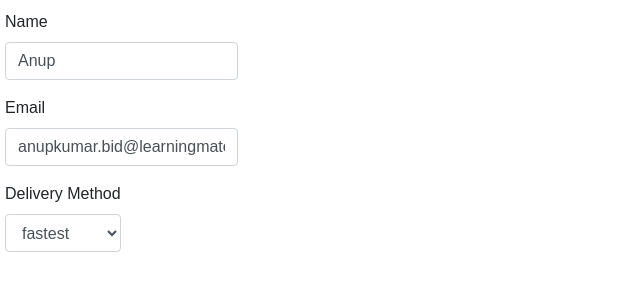
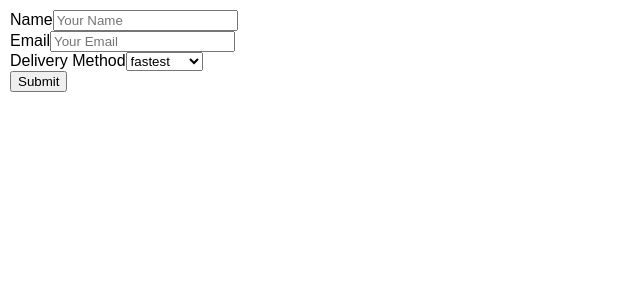
Before and after one commit to anupkrbid-lm/react-form-validation, a React (Create React App) app: page / in a window 1280 px wide. Shown: the top 300 px of the page, without its empty margins (0-640 px from the left). Built offline with nearby package versions, Linux system fonts and the light colour scheme.

Commit message:
Removed Bootstrap

```diff
--- a/package.json
+++ b/package.json
@@ -3,7 +3,6 @@
   "version": "0.1.0",
   "private": true,
   "dependencies": {
-    "bootstrap": "^4.1.3",
     "react": "^16.5.2",
     "react-dom": "^16.5.2",
     "react-scripts": "1.1.5"
--- a/src/App/App.jsx
+++ b/src/App/App.jsx
@@ -17,10 +17,13 @@ class App extends Component {
           name: 'name',
           type: 'text',
           placeholder: 'Your Name',
-          className: 'form-control',
-          value: 'Anup',
+          value: '',
           changed: this.formElementChangeHandler.bind(this)
-        }
+        },
+        validation: {
+          required: true
+        },
+        valid: false
       },
       email: {
         elementType: 'input',
@@ -33,10 +36,13 @@ class App extends Component {
           type: 'text',
           name: 'email',
           placeholder: 'Your Email',
-          className: 'form-control',
-          value: 'anupkumar.bid@learningmate.com',
+          value: '',
           changed: this.formElementChangeHandler.bind(this)
-        }
+        },
+        validation: {
+          required: true
+        },
+        valid: false
       },
       deliveryMethod: {
         elementType: 'select',
@@ -46,7 +52,6 @@ class App extends Component {
         },
         element: {
           id: 'delivery_method',
-          className: 'form-control',
           value: 'fastest',
           name: 'deliveryMethod',
           changed: this.formElementChangeHandler.bind(this),
@@ -54,35 +59,70 @@ class App extends Component {
             { name: 'cheapest', value: 'cheapest' },
             { name: 'fastest', value: 'fastest' }
           ]
-        }
+        },
+        validation: {
+          required: true
+        },
+        valid: true
       }
     }
   };
+
+  checkValidity(value, rules) {
+    let isValid = true;
+
+    if (!rules) {
+        return true;
+    }
+
+    if (rules.required) {
+        isValid = value.trim() !== '' && isValid;
+    }
+
+    if (rules.minLength) {
+        isValid = value.trim().length >= rules.minLength && isValid
+    }
+
+    if (rules.maxLength) {
+        isValid = value.trim().length <= rules.maxLength && isValid
+    }
+
+    if (rules.isEmail) {
+        const pattern = /[a-z0-9!#$%&'*+/=?^_`{|}~-]+(?:\.[a-z0-9!#$%&'*+/=?^_`{|}~-]+)*@(?:[a-z0-9](?:[a-z0-9-]*[a-z0-9])?\.)+[a-z0-9](?:[a-z0-9-]*[a-z0-9])?/;
+        isValid = pattern.test(value) && isValid
+    }
+
+    if (rules.isNumeric) {
+        const pattern = /^\d+$/;
+        isValid = pattern.test(value) && isValid
+    }
+
+    return isValid;
+  }
 
   formElementChangeHandler(event) {
     const updatedForm = {
         ...this.state.form,
         [event.target.name]: {
           ...this.state.form[event.target.name],
+          valid: this.checkValidity(event.target.value, this.state.form[event.target.name].validation),
           element: {
             ...this.state.form[event.target.name].element,
             value: event.target.value
           }
         }
     };
+    console.log(updatedForm[event.target.name]);
+    this.setState({form: updatedForm});
+  }
 
-    this.setState({form: updatedForm});
-    // updatedFormElement.value = event.target.value;
-    // updatedFormElement.valid = this.checkValidity(updatedFormElement.value, updatedFormElement.validation);
-    // updatedFormElement.touched = true;
-    // updatedOrderForm[inputIdentifier] = updatedFormElement;
-
-    // let formIsValid = true;
-    // for (let inputIdentifier in updatedOrderForm) {
-    //     formIsValid = updatedOrderForm[inputIdentifier].valid && formIsValid;
-    // }
-    // this.setState({orderForm: updatedOrderForm, formIsValid: formIsValid});
-
+  formSubmitHandler(event) {
+    event.preventDefault();
+    const form = {};
+    for (let key in this.state.form) {
+      form[key] = this.state.form[key].element.value
+    }
+    console.log(form);
   }
 
   render() {
@@ -93,7 +133,7 @@ class App extends Component {
 
     return (
       <div className="App">
-        <Form>
+        <Form formSubmit={this.formSubmitHandler.bind(this)}>
           {formElements}
         </Form>
       </div>
--- a/src/App/UI/Form/Form.jsx
+++ b/src/App/UI/Form/Form.jsx
@@ -1,8 +1,9 @@
 import React from 'react';
 
 const form = props => (
-    <form>
+    <form onSubmit={props.formSubmit}>
       {props.children}
+      <button type="submit">Submit</button>
     </form>
   );
 
--- a/src/App/UI/FormElement/FormElement.jsx
+++ b/src/App/UI/FormElement/FormElement.jsx
@@ -6,10 +6,18 @@ const formElement = props => {
   const changed = props.element.changed;
   delete tempProps.changed;
 
+  const inputElementClassList = ['form-control'];
+  if (props.valid) {
+    inputElementClassList.push('valid');
+  } else {
+    inputElementClassList.push('invalid');
+  }
+
   switch (props.elementType) {
     case 'input':
       inputElement = (
         <input {...tempProps}
+          className={inputElementClassList.join(' ')}
           onChange={event => {
             event.persist();
             changed(event);
--- a/src/index.js
+++ b/src/index.js
@@ -1,6 +1,6 @@
 import React from 'react';
 import ReactDOM from 'react-dom';
-import 'bootstrap/dist/css/bootstrap.min.css';
+
 import './index.css';
 import App from './App/App';
 import registerServiceWorker from './registerServiceWorker';
```
Also changed, not shown: src/index.css (line endings or trailing spaces), 1 other file (tests, documents, lock files or other folders).
